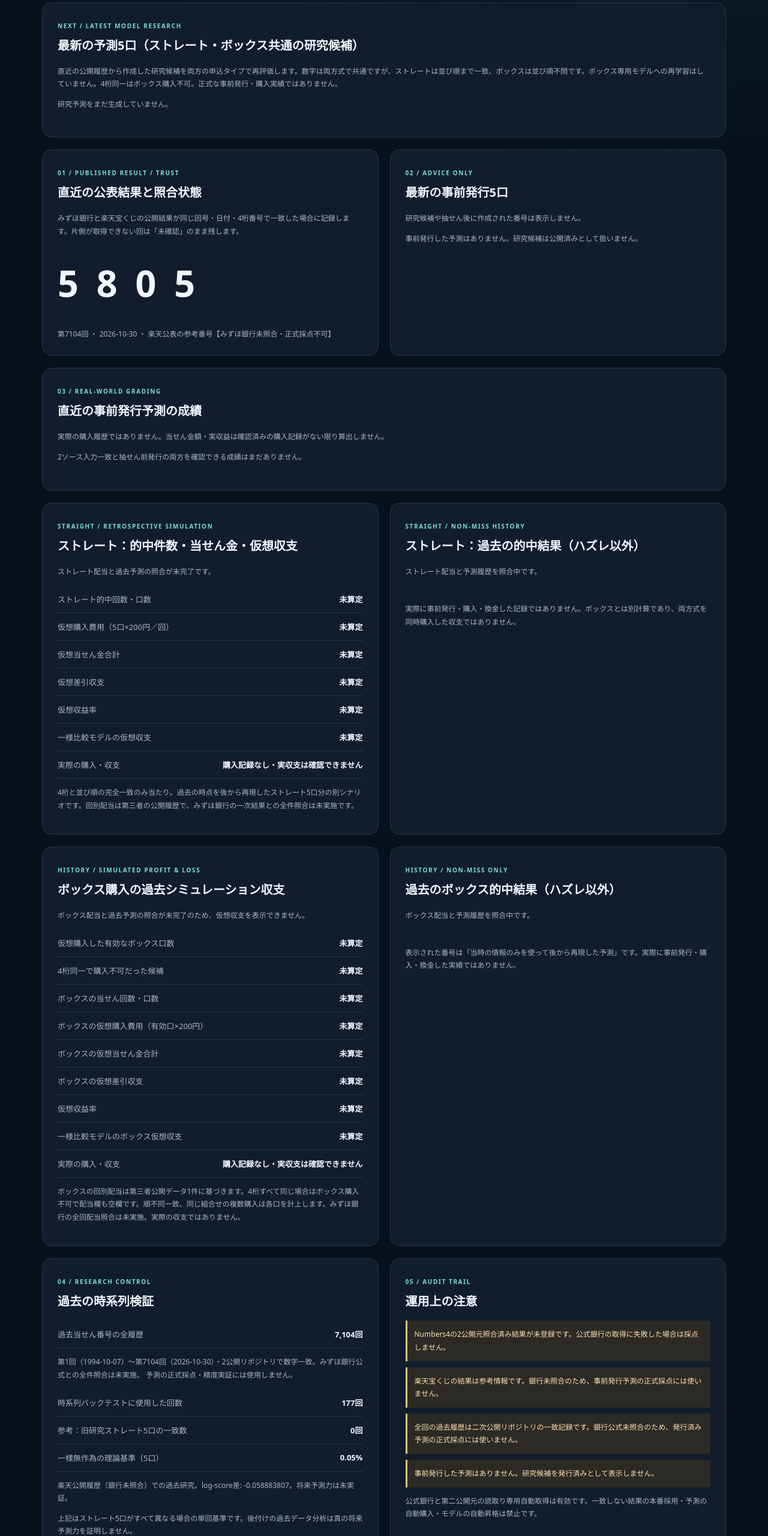
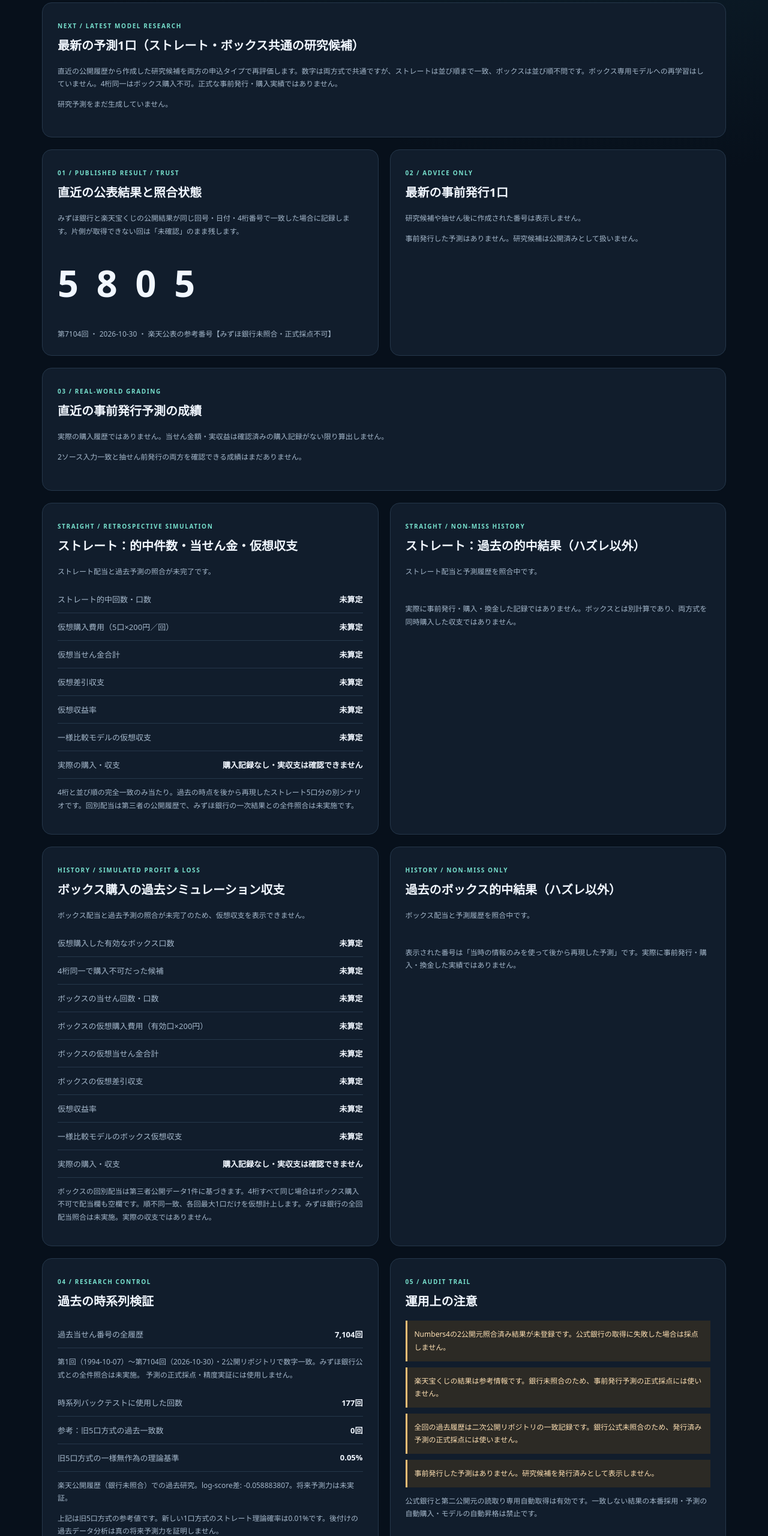
Before and after one commit to Joker7822/NUMBERS4_AI_AGENT, a plain HTML site: page docs/index.html in a window 1280 px wide. Shown: the part 1235-3795 px from the top of the page at 60% size. Drawn offline with Linux system fonts and the light colour scheme.

Commit message:
feat(ui): replace active five-ticket headings with one-ticket scenarios and separate historical legacy evidence

```diff
--- a/docs/index.html
+++ b/docs/index.html
@@ -42,10 +42,10 @@
         <article class="stat"><label>予測力の実証</label><strong class="neutral">未確定</strong><small>研究用の暫定スコアを断定しない</small></article>
       </section>
       <section class="panel" id="latest-research-forecast">
-        <div class="panel-head"><span>NEXT / LATEST MODEL RESEARCH</span><h2>最新の予測5口（ストレート・ボックス共通の研究候補）</h2></div>
+        <div class="panel-head"><span>NEXT / LATEST MODEL RESEARCH</span><h2>最新の予測1口（ストレート・ボックス共通の研究候補）</h2></div>
         <p class="subtle">直近の公開履歴から作成した研究候補を両方の申込タイプで再評価します。数字は両方式で共通ですが、ストレートは並び順まで一致、ボックスは並び順不問です。ボックス専用モデルへの再学習はしていません。4桁同一はボックス購入不可。正式な事前発行・購入実績ではありません。</p>
         <div id="latest-candidate-meta" class="panel-foot">研究予測を読み込み中です。</div>
-        <div id="latest-candidate-numbers" class="ticket-grid" aria-label="最新の研究予測5口"></div>
+        <div id="latest-candidate-numbers" class="ticket-grid" aria-label="最新の研究予測1口"></div>
       </section>
       <div class="columns">
         <section class="panel">
@@ -55,7 +55,7 @@
           <div id="draw-details" class="panel-foot">結果がまだ登録されていません。</div>
         </section>
         <section class="panel">
-          <div class="panel-head"><span>02 / ADVICE ONLY</span><h2>最新の事前発行5口</h2></div>
+          <div class="panel-head"><span>02 / ADVICE ONLY</span><h2>最新の事前発行1口</h2></div>
           <p class="subtle">研究候補や抽せん後に作成された番号は表示しません。</p>
           <div id="issued-meta" class="panel-foot">発行済み記録はありません。</div>
           <div id="issued-numbers" class="ticket-grid"></div>
@@ -100,7 +100,7 @@
           <div class="data-row"><span>仮想収益率</span><strong id="simulation-roi">—</strong></div>
           <div class="data-row"><span>一様比較モデルのボックス仮想収支</span><strong id="simulation-baseline">—</strong></div>
           <div class="data-row"><span>実際の購入・収支</span><strong id="actual-profit">未確認</strong></div>
-          <p class="subtle">ボックスの回別配当は第三者公開データ1件に基づきます。4桁すべて同じ場合はボックス購入不可で配当欄も空欄です。順不同一致、同じ組合せの複数購入は各口を計上します。みずほ銀行の全回配当照合は未実施。実際の収支ではありません。</p>
+          <p class="subtle">ボックスの回別配当は第三者公開データ1件に基づきます。4桁すべて同じ場合はボックス購入不可で配当欄も空欄です。順不同一致、各回最大1口だけを仮想計上します。みずほ銀行の全回配当照合は未実施。実際の収支ではありません。</p>
         </section>
         <section class="panel">
           <div class="panel-head"><span>HISTORY / NON-MISS ONLY</span><h2>過去のボックス的中結果（ハズレ以外）</h2></div>
@@ -115,10 +115,10 @@
           <div class="data-row"><span>過去当せん番号の全履歴</span><strong id="archive-count">—</strong></div>
           <p id="archive-scope" class="subtle">過去の全履歴を確認中です。</p>
           <div class="data-row"><span>時系列バックテストに使用した回数</span><strong id="backtest-count">—</strong></div>
-          <div class="data-row"><span>参考：旧研究ストレート5口の一致数</span><strong id="backtest-hits">—</strong></div>
-          <div class="data-row"><span>一様無作為の理論基準（5口）</span><strong>0.05%</strong></div>
+          <div class="data-row"><span>参考：旧5口方式の過去一致数</span><strong id="backtest-hits">—</strong></div>
+          <div class="data-row"><span>旧5口方式の一様無作為の理論基準</span><strong>0.05%</strong></div>
           <p id="backtest-scope" class="subtle">過去データの予測力検証を実行していません。</p>
-          <p class="subtle">上記はストレート5口がすべて異なる場合の単回基準です。後付けの過去データ分析は真の将来予測力を証明しません。</p>
+          <p class="subtle">上記は旧5口方式の参考値です。新しい1口方式のストレート理論確率は0.01%です。後付けの過去データ分析は真の将来予測力を証明しません。</p>
         </section>
         <section class="panel">
           <div class="panel-head"><span>05 / AUDIT TRAIL</span><h2>運用上の注意</h2></div>
@@ -128,6 +128,7 @@
       </div>
       <section class="panel" id="online-prequential">
         <div class="panel-head"><span>06 / HISTORICAL PREQUENTIAL REPLAY</span><h2>第2回から全回の逐次予測・照合</h2></div>
+        <div class="data-row"><span>1口ストレートの理論一致率</span><strong>0.01%（1/10,000）</strong></div>
         <div class="data-row"><span>過去データのみで予測・照合した回数</span><strong id="online-replay-count">—</strong></div>
         <div class="data-row"><span>ストレート・ボックス別の一致回数・口数</span><strong id="online-replay-hits">—</strong></div>
         <div class="data-row"><span>確率モデルと一様抽せんの差</span><strong id="online-replay-edge">—</strong></div>
```
